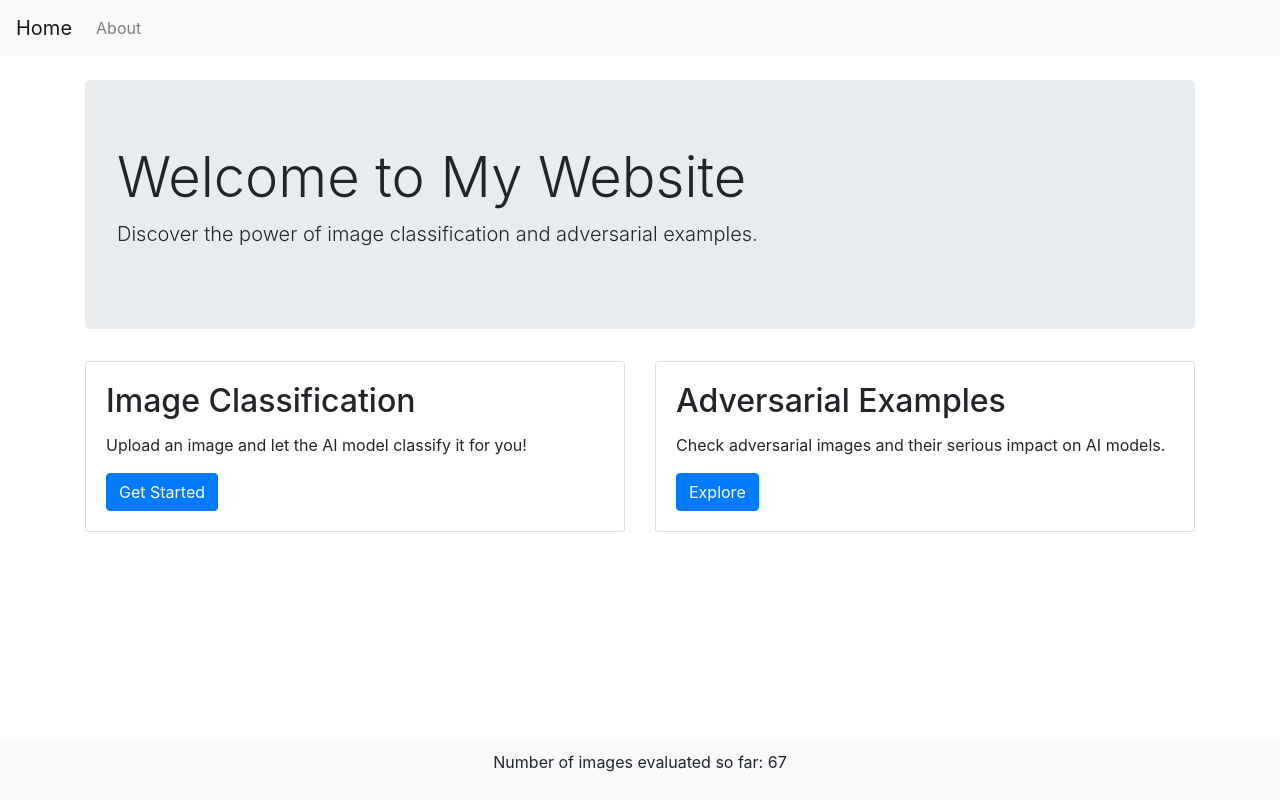
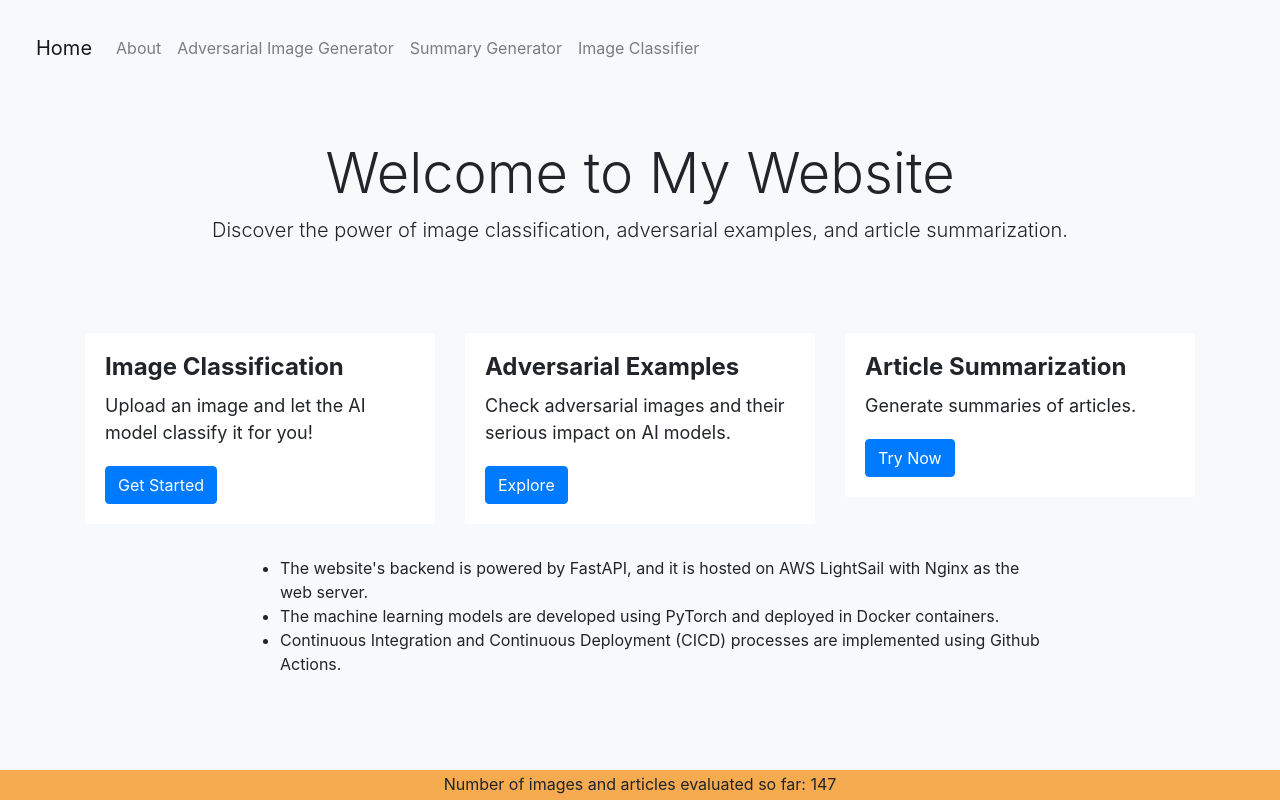
Before and after one commit to Hrushikesh-github/my-website, a FastAPI app: page / in a window 1280 px wide. Run offline with FastAPI, Linux system fonts and the light colour scheme; some libraries are stand-ins or nearby versions.

Commit message:
Added text summarizer

```diff
--- a/routers/routers_main.py
+++ b/routers/routers_main.py
@@ -4,7 +4,7 @@ from fastapi.responses import HTMLResponse
 import io
 import os
 from PIL import Image
-from utils import get_counts, get_inference_result, get_adversarial_result, increment_visit_count, delete_files_in_directory
+from utils import generate_summary, get_counts, get_inference_result, get_adversarial_result, increment_visit_count, delete_files_in_directory
 
 # Create an instance of the Jinja2Templates class
 templates = Jinja2Templates(directory="templates")
@@ -100,3 +100,34 @@ async def process_adversarial_image(request: Request, image: UploadFile = File(.
     visits = increment_visit_count()
 
     return templates.TemplateResponse("adversarial_stack.html", {"request": request, "image_urls": image_urls, "inference_result": original_result, "adversarial_inference_result": adversarial_result, "adversarial_original_top5": adversarial_top5_class_probabilities, "visits": visits})
+
+@router.post("/post_get_summary", response_class=HTMLResponse)
+async def post_get_summary(request: Request):
+    form_data = await request.form()
+    url = form_data["url"]
+    try:
+        article_info = generate_summary(url)
+        visits = increment_visit_count()
+        return templates.TemplateResponse("summary.html", {"request": request, "url": url, "article_info":article_info, "visits": visits})
+    except:
+        article_info = {"Summary": "Failed to obtain the summary. The website's security measures prevent programmatic access to the data"}
+        return templates.TemplateResponse("summary.html", {"request": request, "url": url, "article_info":article_info})
+
+@router.get("/get_summary")
+def summary_page(request: Request):
+    #return templates.TemplateResponse("upload_bootstap.html", {"request": request})
+    visits = get_counts()
+    return templates.TemplateResponse("summary.html", {"request": request, "visits": visits})
+
+
+@router.get("/old_get_summary", response_class=HTMLResponse)
+async def old_obtain_summary(request: Request, url: str):
+    print("INSIDE OBTAIN SUMMARY")
+    #url = 'https://testdriven.io/'
+    try:
+        output_dict = generate_summary(url)
+    except:
+        return "Failed to obtain the summary. The website's security measures prevent programmatic access to the data."
+    return output_dict
+    # visits = get_counts()
+    #return templates.TemplateResponse("home.html", {"request": request, "visits": visits})
--- a/templates/home.html
+++ b/templates/home.html
@@ -7,28 +7,55 @@
       href="https://stackpath.bootstrapcdn.com/bootstrap/4.5.0/css/bootstrap.min.css"
     />
     <style>
-      footer {
-        position: fixed;
-        bottom: 0;
-        width: 100%;
+      body {
         background-color: #f8f9fa;
-        padding: 10px 0;
+        padding: 20px;
       }
+      .jumbotron {
+        background-color: #f8f9fa;
+        text-align: center;
+        padding: 40px;
+      }
+      .card {
+        border: none;
+      }
+
+      .card-title {
+        font-size: 24px;
+        font-weight: bold;
+        margin-bottom: 10px;
+      }
+
+      .card-text {
+        font-size: 18px;
+        margin-bottom: 20px;
+      }
+
+  footer {
+    background-color: #f6ab51;
+    padding: 5px 0;
+    text-align: center;
+    position: fixed;
+    left: 0;
+    bottom: 0;
+    width: 100%;
+    line-height: 1.2; /* Adjust the line height as needed */
+    height: 30px; /* Adjust the height as needed */
+  }
     </style>
   </head>
   <body>
     {% include 'navbar.html' %}
-
     <div class="container mt-4">
       <div class="jumbotron">
         <h1 class="display-4">Welcome to My Website</h1>
         <p class="lead">
-          Discover the power of image classification and adversarial examples.
+          Discover the power of image classification, adversarial examples, and
+          article summarization.
         </p>
       </div>
-
       <div class="row">
-        <div class="col-lg-6">
+        <div class="col-lg-4">
           <div class="card mb-3">
             <div class="card-body">
               <h2 class="card-title">Image Classification</h2>
@@ -40,7 +67,7 @@
           </div>
         </div>
 
-        <div class="col-lg-6">
+        <div class="col-lg-4">
           <div class="card mb-3">
             <div class="card-body">
               <h2 class="card-title">Adversarial Examples</h2>
@@ -51,13 +78,37 @@
             </div>
           </div>
         </div>
+
+        <div class="col-lg-4">
+          <div class="card mb-3">
+            <div class="card-body">
+              <h2 class="card-title">Article Summarization</h2>
+              <p class="card-text">Generate summaries of articles.</p>
+              <a href="/summary_generator" class="btn btn-primary">Try Now</a>
+            </div>
+          </div>
+        </div>
       </div>
     </div>
 
     <script src="https://code.jquery.com/jquery-3.5.1.slim.min.js"></script>
     <script src="https://cdn.jsdelivr.net/npm/bootstrap@4.5.0/js/bootstrap.min.js"></script>
-    <footer class="mt-5 text-center">
-      <p>Number of images evaluated so far: {{ visits }}</p>
+    <div style="margin: 0 auto; width: 800px;">
+      <p>
+        <ul>
+          <li>The website's backend is powered by FastAPI, and it is hosted on AWS
+        LightSail with Nginx as the web server.</li>
+          <li>The machine learning models are
+        developed using PyTorch and deployed in Docker containers.</li>
+          <li>Continuous
+        Integration and Continuous Deployment (CICD) processes are implemented
+        using Github Actions.</li>
+        </ul>
+      </p>
+      </div>
+          <footer class="mt-5 text-center">
+
+      <p>Number of images and articles evaluated so far: {{ visits }}</p>
     </footer>
   </body>
 </html>
--- a/templates/navbar.html
+++ b/templates/navbar.html
@@ -16,6 +16,15 @@
       <li class="nav-item">
         <a class="nav-link" href="/about">About</a>
       </li>
+      <li class="nav-item">
+        <a class="nav-link" href="/adversarial">Adversarial Image Generator</a>
+      </li>
+      <li class="nav-item">
+        <a class="nav-link" href="/get_summary">Summary Generator</a>
+      </li>
+      <li class="nav-item">
+        <a class="nav-link" href="/image_classify">Image Classifier</a>
+      </li>
       <!-- Add more navigation links for other pages -->
     </ul>
   </div>
--- a/visits_db.txt
+++ b/visits_db.txt
@@ -65,3 +65,83 @@
 65,2023-06-20 04:45:42.117003,
 66,2023-06-20 07:19:23.709214,
 67,2023-06-20 07:19:58.519419,
+68,2023-07-15 13:05:39.266793,
+69,2023-07-15 13:05:59.039261,
+70,2023-07-15 17:03:51.759724,
+71,2023-07-15 17:04:31.065536,
+72,2023-07-15 17:07:45.641207,
+73,2023-07-15 17:08:13.830654,
+74,2023-07-15 17:09:29.549515,
+75,2023-07-15 17:12:19.376243,
+76,2023-07-15 17:12:30.038143,
+77,2023-07-15 17:33:49.439521,
+78,2023-07-15 17:34:00.026377,
+79,2023-07-15 17:34:14.840298,
+80,2023-07-15 17:36:26.646789,
+81,2023-07-15 17:37:10.140130,
+82,2023-07-15 17:37:30.928489,
+83,2023-07-15 17:38:07.505952,
+84,2023-07-15 17:38:26.242242,
+85,2023-07-15 17:39:46.071796,
+86,2023-07-15 17:40:39.947987,
+87,2023-07-15 17:40:52.553358,
+88,2023-07-15 17:41:21.180610,
+89,2023-07-15 17:41:46.968921,
+90,2023-07-15 17:42:36.717388,
+91,2023-07-15 17:43:52.351524,
+92,2023-07-15 17:44:22.199988,
+93,2023-07-15 17:44:44.562440,
+94,2023-07-15 17:47:15.639021,
+95,2023-07-15 17:47:24.047996,
+96,2023-07-15 17:47:49.349750,
+97,2023-07-15 17:47:59.513925,
+98,2023-07-15 17:49:26.609484,
+99,2023-07-15 17:50:37.727848,
+100,2023-07-15 17:51:43.883857,
+101,2023-07-15 17:54:18.078929,
+102,2023-07-15 17:56:21.791094,
+103,2023-07-15 17:56:41.123884,
+104,2023-07-15 17:57:04.786113,
+105,2023-07-15 17:57:31.248892,
+106,2023-07-15 17:57:46.728925,
+107,2023-07-15 17:58:12.039068,
+108,2023-07-15 17:58:37.011685,
+109,2023-07-15 17:59:05.733917,
+110,2023-07-15 18:05:38.636509,
+111,2023-07-15 18:12:23.416641,
+112,2023-07-15 18:12:49.654192,
+113,2023-07-15 18:12:56.556918,
+114,2023-07-15 18:14:18.225482,
+115,2023-07-15 18:14:24.682103,
+116,2023-07-15 21:42:51.066531,
+117,2023-07-15 21:43:09.179163,
+118,2023-07-15 21:43:18.705695,
+119,2023-07-15 22:01:35.628886,
+120,2023-07-15 22:01:56.700525,
+121,2023-07-15 22:02:08.052097,
+122,2023-07-15 22:03:16.347360,
+123,2023-07-15 22:03:46.439446,
+124,2023-07-15 22:08:26.270567,
+125,2023-07-15 22:09:00.767292,
+126,2023-07-15 22:12:25.582656,
+127,2023-07-15 22:12:35.611571,
+128,2023-07-15 22:12:49.415350,
+129,2023-07-15 22:55:55.375486,
+130,2023-07-15 22:56:05.195832,
+131,2023-07-15 22:56:11.773594,
+132,2023-07-15 22:56:42.085500,
+133,2023-07-15 23:02:53.721931,
+134,2023-07-15 23:03:38.988712,
+135,2023-07-15 23:03:52.004733,
+136,2023-07-15 23:10:48.650816,
+137,2023-07-15 23:11:02.563243,
+138,2023-07-15 23:11:13.425241,
+139,2023-07-15 23:11:33.918359,
+140,2023-07-15 23:12:04.534623,
+141,2023-07-15 23:12:10.435957,
+142,2023-07-15 23:12:38.406859,
+143,2023-07-15 23:12:48.002290,
+144,2023-07-15 23:13:13.453689,
+145,2023-07-15 23:13:21.568902,
+146,2023-07-15 23:13:37.601292,
+147,2023-07-15 23:13:45.268316,
```
Also changed, not shown: templates/about.html (+13 -14 lines), templates/adversarial_stack.html (+15 -7 lines), templates/image_classification.html (+10 -11 lines), templates/summary.html (added, +166 -0 lines), utils.py (+38 -2 lines).
